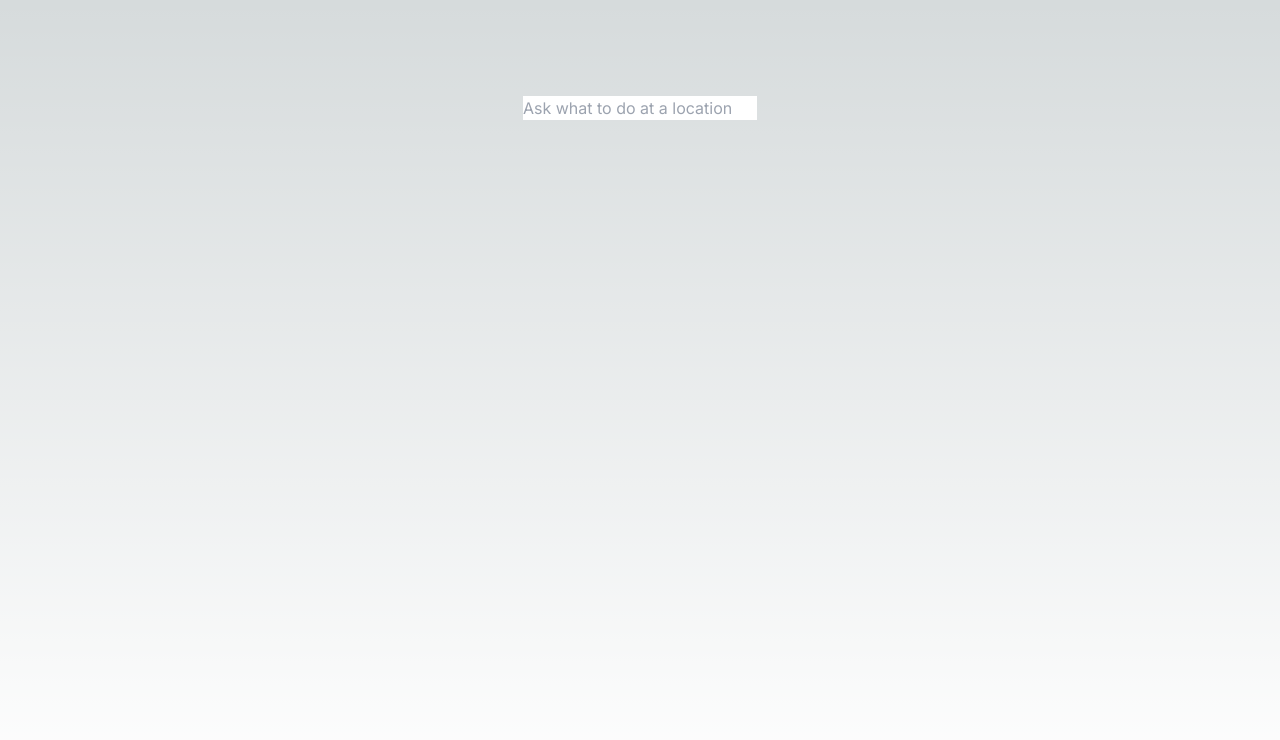
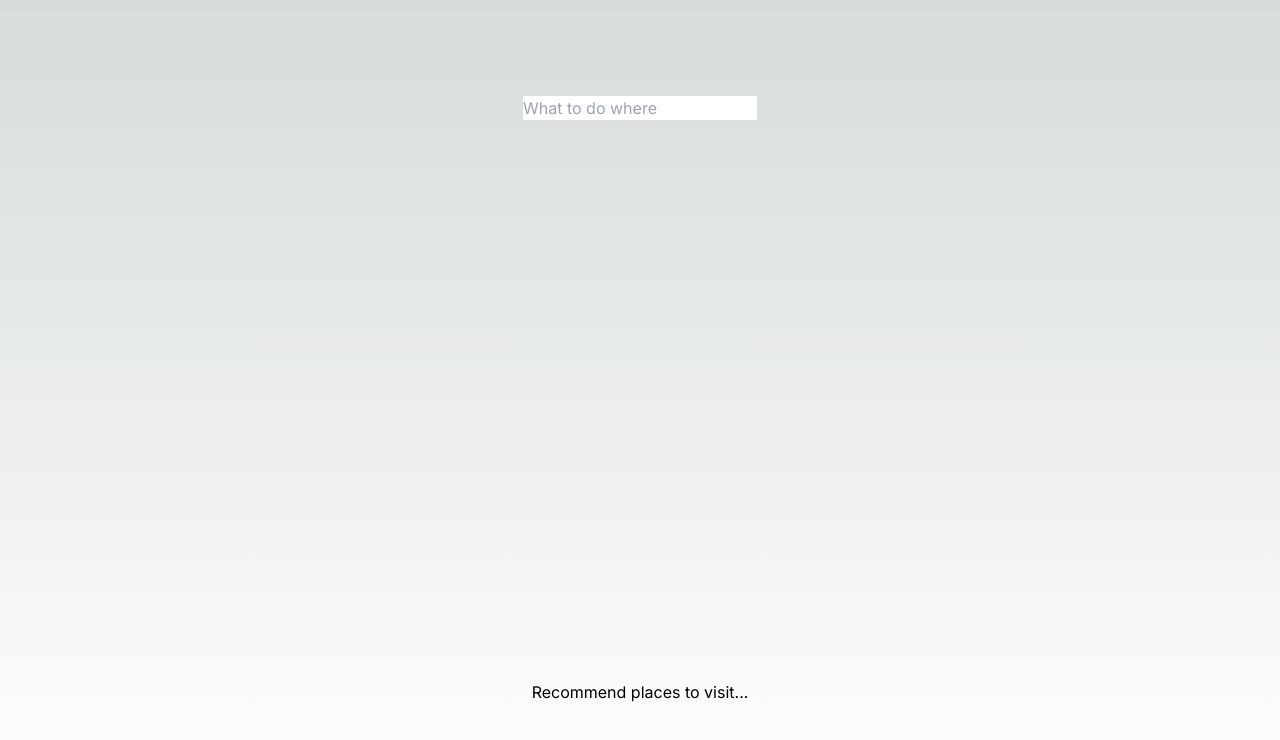
Before and after one commit to LinkedInLearning/ai-for-react-developers-5917130, a Next.js app in the folder travel-app/: page / in a window 1280 px wide. Shown: the top 740 px of the page. Built offline with nearby package versions, Linux system fonts and the light colour scheme.

Commit message:
Adds 02_01b

```diff
--- a/travel-app/src/app/api/completion/route.js
+++ b/travel-app/src/app/api/completion/route.js
@@ -4,10 +4,9 @@ import { streamText } from "ai";
 export const maxDuration = 30;
 
 export async function POST(req) {
-  const { messages } = await req.json();
   const result = await streamText({
-    model: openai("gpt-4o"),
-    messages
+    model: openai("gpt-4o"), // "gpt-3.5-turbo"
+    prompt: "What is a fun thing to do in Bend, Oregon?"
   });
   return result.toAIStreamResponse();
 }
--- a/travel-app/src/app/page.js
+++ b/travel-app/src/app/page.js
@@ -1,30 +1,28 @@
 "use client";
 
-import { useChat } from "ai/react";
+import { useCompletion } from "ai/react";
 
 export default function Home() {
   const {
-    messages,
+    completion,
     input,
     handleInputChange,
     handleSubmit
-  } = useChat();
+  } = useCompletion();
   return (
     <main className="flex min-h-screen flex-col items-center justify-between p-24">
-      {messages.map((m) => (
-        <div key={m.id}>
-          {m.role === "user" ? "User: " : "AI: "}
-          {m.content}
-        </div>
-      ))}
-
       <form onSubmit={handleSubmit}>
         <input
           value={input}
-          placeholder="Ask what to do at a location"
+          placeholder="What to do where"
           onChange={handleInputChange}
         />
       </form>
+      {completion ? (
+        <div>{completion}</div>
+      ) : (
+        <div>Recommend places to visit...</div>
+      )}
     </main>
   );
 }
```
Also changed, not shown: 1 other file (tests, documents, lock files or other folders).
